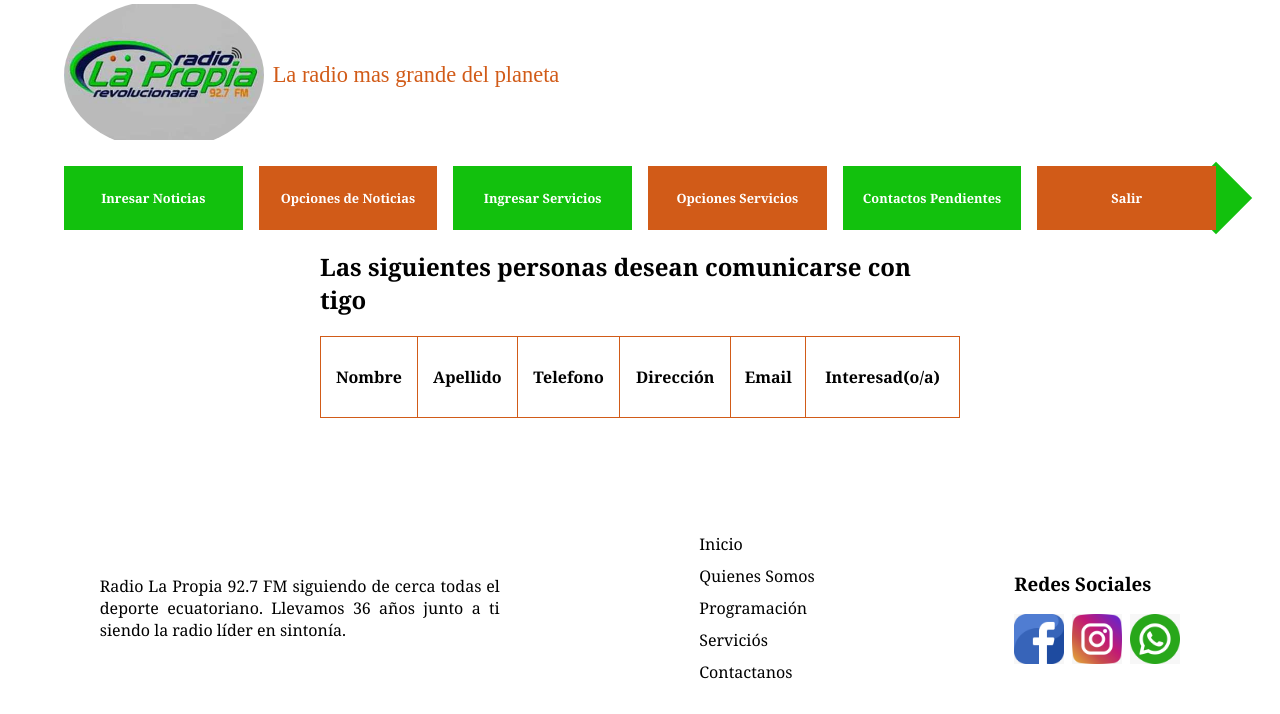
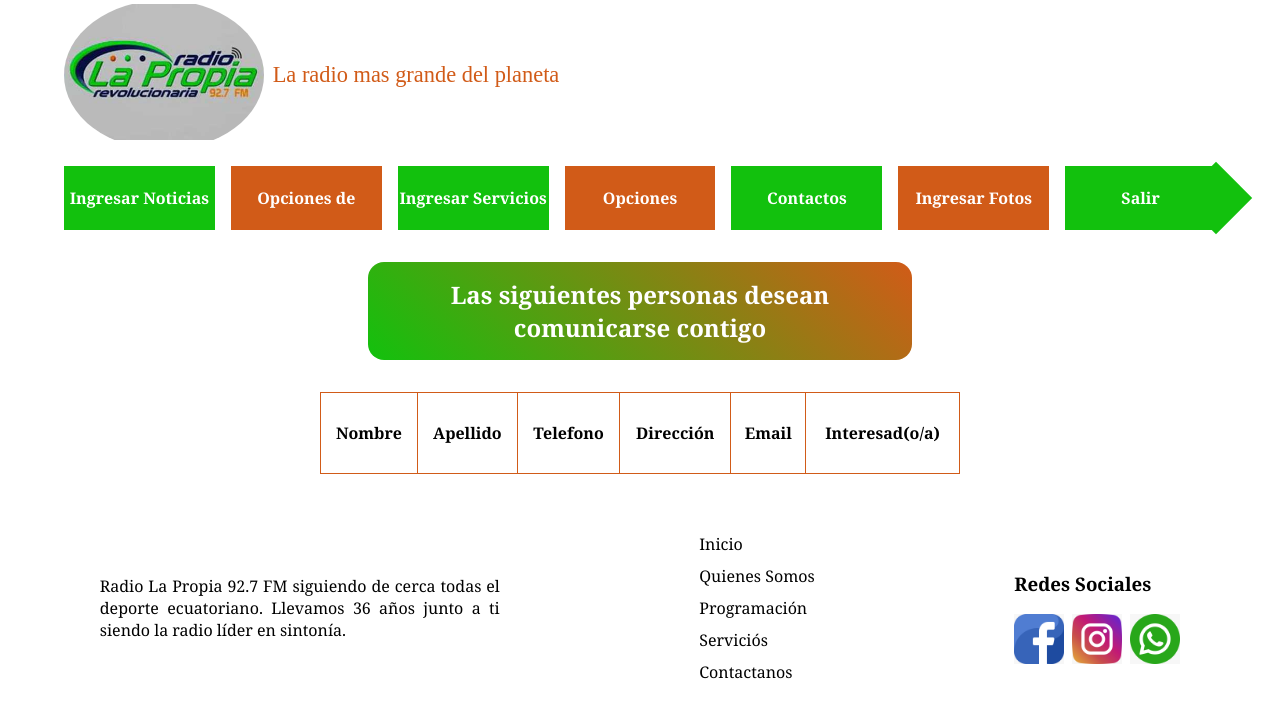
Before and after one commit to Jerson-Chimbo/Radio-la-Propia92.7Fm, a PHP site: page /admin/list-contactos in a window 1280 px wide. Shown: the top 714 px of the page. Run offline with PHP 8.4, Linux system fonts and the light colour scheme; the visitor is signed in with stand-in values (Sample User, id 1); data that the repository does not hold is empty.

Commit message:
ingresar fotos

```diff
--- a/public/css/layout.css
+++ b/public/css/layout.css
@@ -860,11 +860,11 @@ align-items: center;
 }
 
 .admin a{
-    font-size: 0.8rem;
+    font-size: 1rem;
 }
 .error{
     width: 100%;
-    background-color: rgba(255, 0, 0,0.5);
+    background-color: var(--color-terciario);
     color: white;
     margin: auto;
     padding: var(--padding-1);
@@ -880,3 +880,8 @@ align-items: center;
     text-align: center;
     margin-bottom: 1rem;
 }
+
+
+.ancho{
+    width: 25%;
+}
--- a/src/aplication/RoutesAplication.php
+++ b/src/aplication/RoutesAplication.php
@@ -138,6 +138,17 @@ class RoutesAplication implements  Routes {
                 ],
             ],
 
+            'admin/add/galeria' => [
+                'GET' => [
+                    'controller' => $adminController,
+                    'action' => 'addGaleria'
+                ],
+                'POST' => [
+                    'controller' => $adminController,
+                    'action' => 'saveGaleria'
+                ],
+            ],
+
 
 
 
--- a/src/controllers/Admin.php
+++ b/src/controllers/Admin.php
@@ -239,4 +239,12 @@ class Admin{
         file_put_contents('./models/servicios/servicios.json',json_encode($array));
         header('location:/admin/lista/servicios');
     }
+
+    public function addGaleria(){
+        return [
+            'title' => 'Ingresar Imagenes',
+            'template' => 'admin/addGaleria.html.php',
+            'administrador' => true
+        ];
+    }
 }
--- a/views/admin/list/contactos.html.php
+++ b/views/admin/list/contactos.html.php
@@ -1,5 +1,5 @@
-<div class="list-noticias block servicios">
-    <h2>Las siguientes personas desean comunicarse con tigo</h2>
+<div class="list-noticias block servicos">
+    <h2>Las siguientes personas desean comunicarse contigo</h2>
     <table>
         <thead>
             <tr>
--- a/views/admin/login_admin.html.php
+++ b/views/admin/login_admin.html.php
@@ -2,7 +2,7 @@
 
 <?php if(isset($error)): ?>
 
-    <div class="error-mensaje">
+    <div class="error">
         <?= $error ?>
     </div>
 <?php endif; ?>
--- a/views/templates/layout_admin.html.php
+++ b/views/templates/layout_admin.html.php
@@ -18,11 +18,15 @@
             </div>
             <?php if(isset($_SESSION['admin'])): ?>
             <nav class="header-in admin">
-            <a href="/admin/add/noticias"> <div class="cuadrado">  Inresar Noticias </div></a>
+            <a href="/admin/add/noticias"> <div class="cuadrado">  Ingresar Noticias </div></a>
             <a href="/admin/list/noticias"> <div class="cuadrado">  Opciones de Noticias </div></a>
             <a href="/admin/add/servicios"> <div class="cuadrado"> Ingresar Servicios</div></a>
             <a href="/admin/lista/servicios"> <div class="cuadrado"> Opciones Servicios</div></a>
             <a href="/admin/list-contactos">  <div class="cuadrado"> Contactos Pendientes</div></a>
+            <a href="/admin/add/galeria">  <div class="cuadrado"> Ingresar Fotos</div></a>
+
+
+
             <a href="/salir">  <div class="cuadrado"> Salir</div></a>
 
             </nav>
```
Also changed, not shown: views/admin/addGaleria.html.php (added, +8 -0 lines), public/asset/img/galery/Yisus.png (deleted), public/asset/img/galery/sistema de inventario.png (deleted), public/asset/img/galery/unot.png (deleted).
